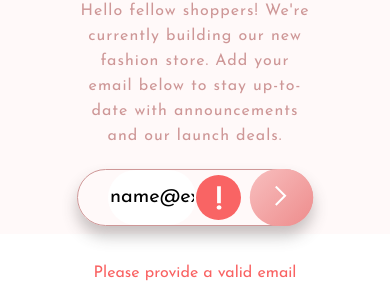
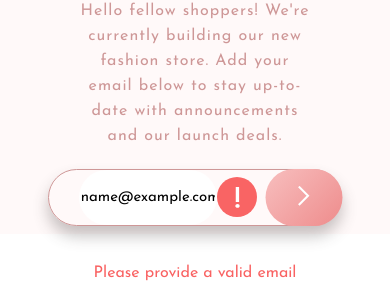
Before and after one commit to Edgar-Meza/Base-Apparel-coming-soon-page, a plain HTML site: page index.html in a window 390 px wide. Both pictures are taken after typing "name@example.com" into the empty fields and a click on the button 281 px from the left and 807 px from the top of the page. Shown: the part 610-891 px from the top of the page. Drawn offline with Linux system fonts and the light colour scheme.

```diff
--- a/css/style.css
+++ b/css/style.css
@@ -90,8 +90,8 @@ main {
     box-shadow: 1px 4px 15px #000;
   }
   #error-icon {
-    width: 45px;
-    height: 45px;
+    width: 40px;
+    height: 40px;
     margin-left: auto;
     margin-right: 10px;
     margin-top: auto;
@@ -190,6 +190,12 @@ main {
     .information h1 {
         font-size: 35px;
     }
+    .getemail input {
+        font-size: 15px;
+    }
+    .getemail {
+        width: 75%;
+    }
 }
 @media (max-width: 375px) {
     .information h1 {
```
Also changed, not shown: 1 other file.
